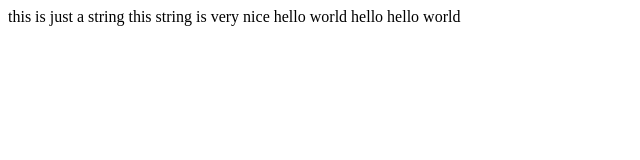
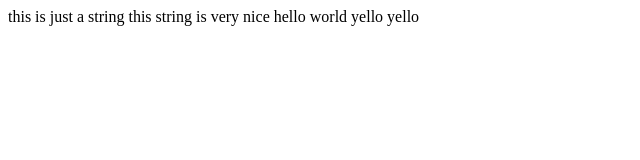
Before and after one commit to waqashsn/js_string_word_counter, a plain HTML site: page super.html in a window 1280 px wide. Shown: the full height of the page, 0-640 px from the left. Drawn offline with Linux system fonts and the light colour scheme.

Commit message:
changed the string

```diff
--- a/super.html
+++ b/super.html
@@ -6,7 +6,7 @@
 
 
     <script>
-        let myString = "this is just a string this string is very nice hello world hello hello world";
+        let myString = "this is just a string this string is very nice hello world yello yello";
         let para = document.createElement("P");
         let text = document.createTextNode(myString);
         para.appendChild(text);
```
